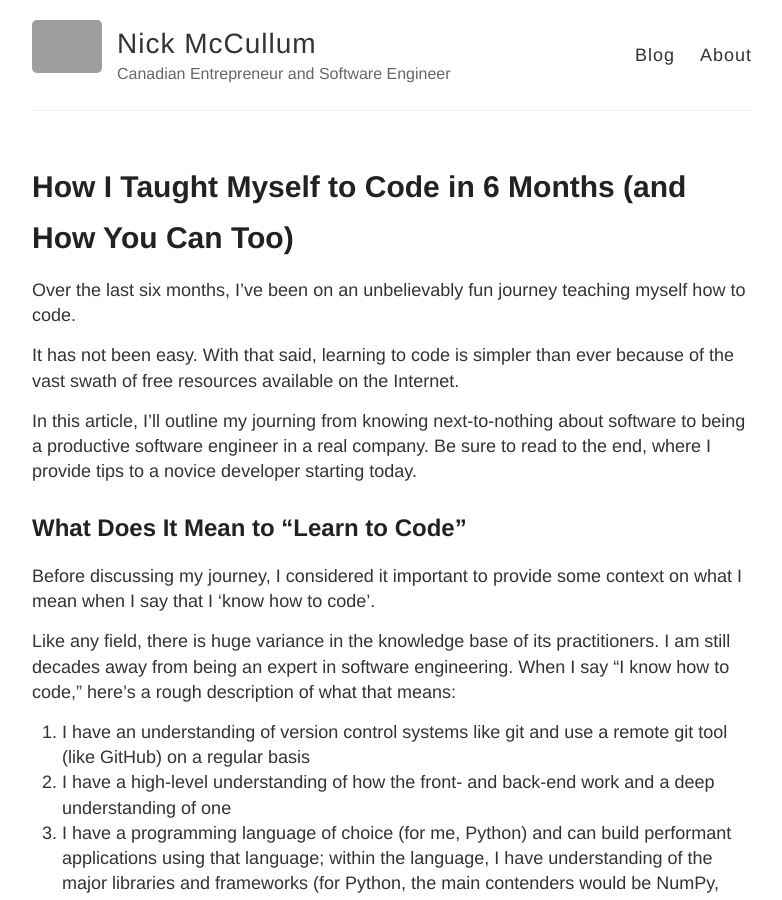
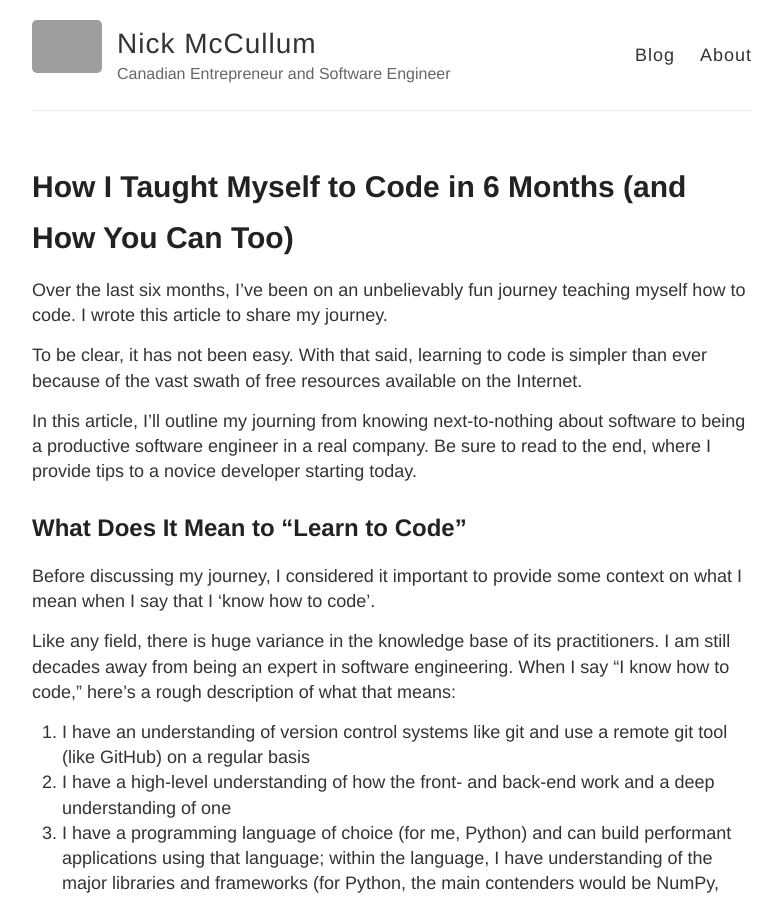
Before and after one commit to rosyberti/website, a Jekyll site: the page built from _posts/2020-03-17-learn-to-code.md, in a window 1280 px wide and 900 px high. Shown: the whole window, without its empty margins (248-1030 px from the left). Built offline with Jekyll 4.4.1, drawn with Linux system fonts in a browser that asks for light colours; grey boxes are pictures that could not be loaded.

Commit message:
changed intro paragraph

```diff
--- a/_posts/2020-03-17-learn-to-code.md
+++ b/_posts/2020-03-17-learn-to-code.md
@@ -7,9 +7,9 @@ permalink: /learn-to-code/
 ---
 
 
-Over the last six months, I’ve been on an unbelievably fun journey teaching myself how to code.
+Over the last six months, I’ve been on an unbelievably fun journey teaching myself how to code. I wrote this article to share my journey.
 
-It has not been easy. With that said, learning to code is simpler than ever because of the vast swath of free resources available on the Internet.
+To be clear, it has not been easy. With that said, learning to code is simpler than ever because of the vast swath of free resources available on the Internet.
 
 In this article, I’ll outline my journing from knowing next-to-nothing about software to being a productive software engineer in a real company. Be sure to read to the end, where I provide tips to a novice developer starting today.
 
```
